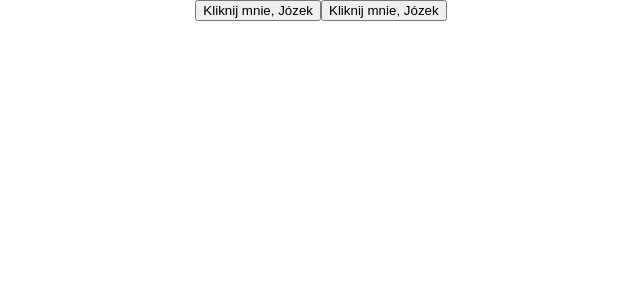
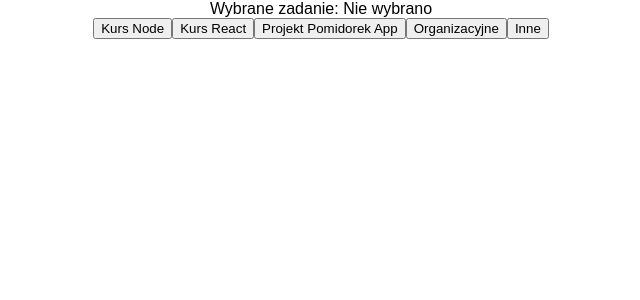
Before and after one commit to jurek2006/react-first-excises, a React (Create React App) app: page / in a window 1280 px wide. Shown: the top 300 px of the page, without its empty margins (319-959 px from the left). Built offline with nearby package versions, Linux system fonts and the light colour scheme.

Commit message:
Przeniesieni stanu do komponentu rodzica. Komponent funkcyjny.

```diff
--- a/src/App.js
+++ b/src/App.js
@@ -1,13 +1,12 @@
 import React, { Component } from "react";
 import "./App.css";
-import { Clicker } from "./components/Clicker";
+import { TaskPicker } from "./components/TaskPicker";
 
 class App extends Component {
     render() {
         return (
             <div className="App">
-                <Clicker name="Jurek" />
-                <Clicker name="Franek" />
+                <TaskPicker />
             </div>
         );
     }
--- a/src/components/Clicker.js
+++ /dev/null
@@ -1,30 +0,0 @@
-import React, { Component } from "react";
-
-export class Clicker extends Component {
-    constructor(props) {
-        super(props);
-        this.state = {
-            isClicked: false,
-            name: "Józek"
-        };
-    }
-
-    handleClick() {
-        this.setState({
-            isClicked: !this.state.isClicked,
-            name: "Jurek"
-        });
-    }
-
-    render() {
-        return (
-            <button
-                disabled={this.state.isClicked}
-                onClick={this.handleClick.bind(this)}
-            >
-                Kliknij mnie, {this.state.name}
-            </button>
-        );
-    }
-}
-export default Clicker;
--- /dev/null
+++ b/src/components/TaskPickBtn.js
@@ -0,0 +1,12 @@
+// komponent funkcyjny
+import React from "react";
+
+export function TaskPickBtn(props) {
+    return (
+        <button disabled={props.isDisabled} onClick={props.onClick}>
+            {props.taskName}
+        </button>
+    );
+}
+
+export default TaskPickBtn;
--- /dev/null
+++ b/src/components/TaskPicker.js
@@ -0,0 +1,58 @@
+import React, { Component } from "react";
+import { TaskPickBtn } from "./TaskPickBtn";
+
+export class TaskPicker extends Component {
+    constructor(props) {
+        super(props);
+        this.state = {
+            pickedTask: null
+        };
+    }
+
+    handleClick(task) {
+        this.setState({ pickedTask: task });
+    }
+
+    renderBtn(taskName) {
+        return (
+            <TaskPickBtn
+                taskName={taskName}
+                isDisabled={this.state.pickedTask}
+                onClick={() => this.handleClick(taskName)}
+            />
+        );
+    }
+
+    render() {
+        return (
+            <div>
+                <div>
+                    Wybrane zadanie:{" "}
+                    {this.state.pickedTask ? (
+                        <span>
+                            {this.state.pickedTask}
+                            <button
+                                onClick={() => {
+                                    this.setState({ pickedTask: null });
+                                }}
+                            >
+                                Zmień
+                            </button>
+                        </span>
+                    ) : (
+                        "Nie wybrano"
+                    )}
+                </div>
+                <div>
+                    {this.renderBtn("Kurs Node")}
+                    {this.renderBtn("Kurs React")}
+                    {this.renderBtn("Projekt Pomidorek App")}
+                    {this.renderBtn("Organizacyjne")}
+                    {this.renderBtn("Inne")}
+                </div>
+            </div>
+        );
+    }
+}
+
+export default TaskPicker;
```
